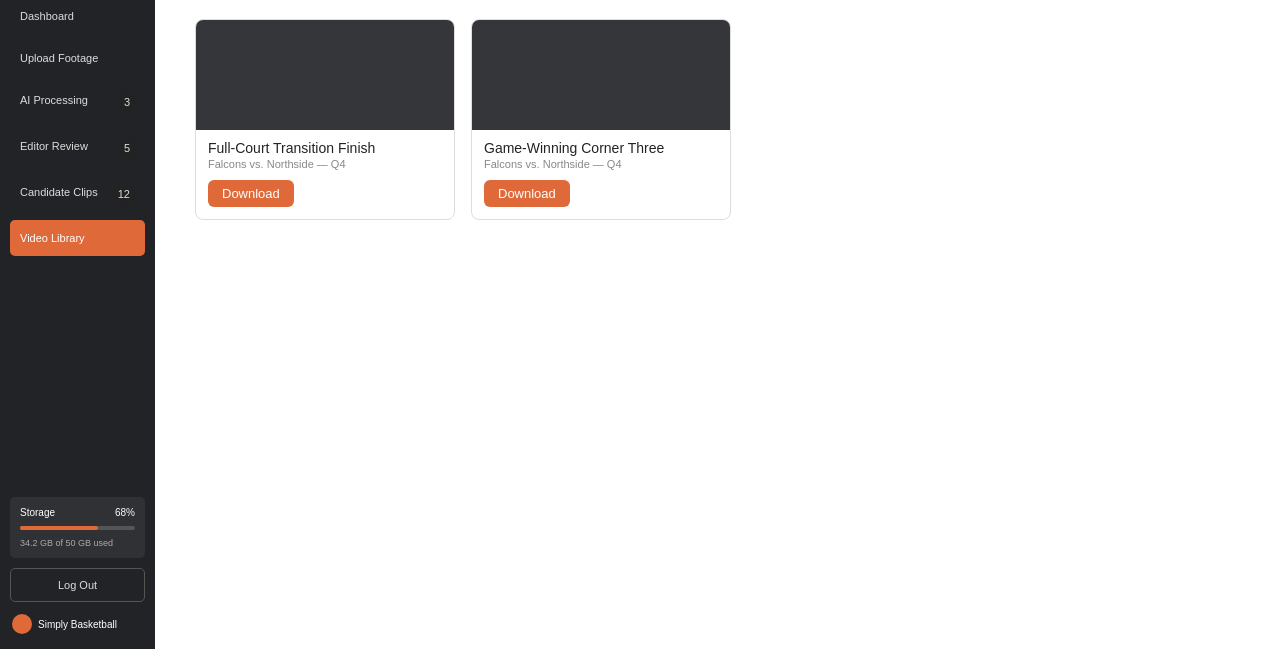
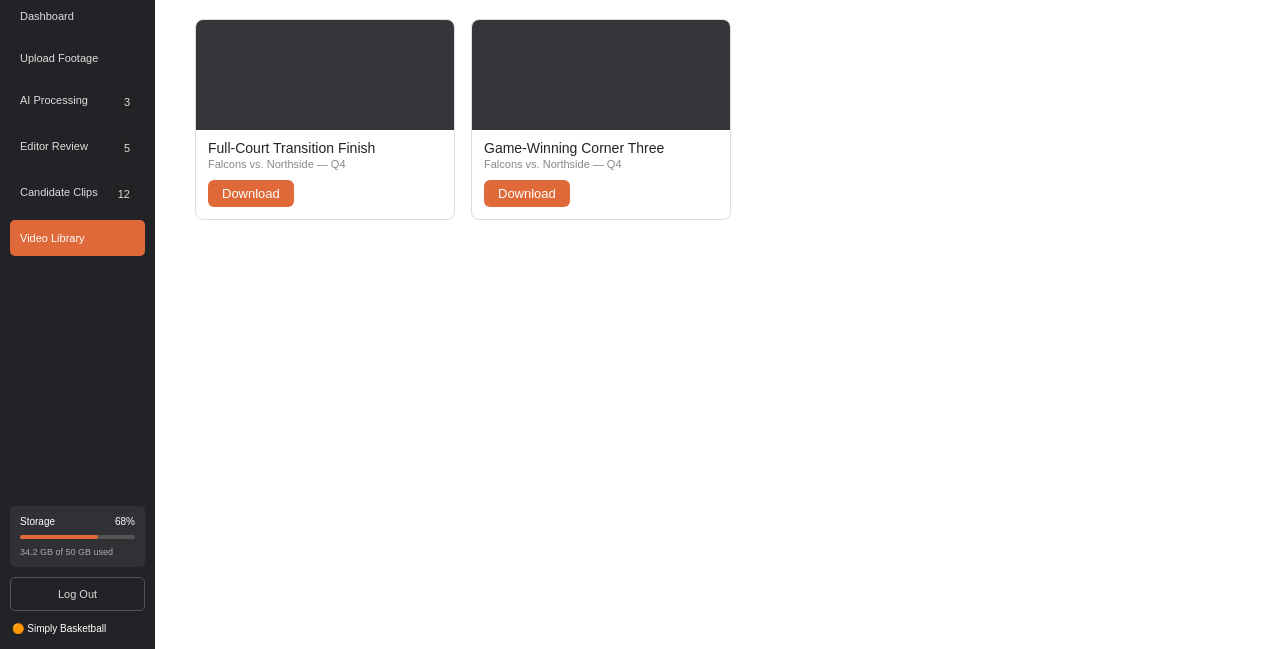
Before and after one commit to alanher100/SimplyVision, a plain HTML site: page video-library/index.html in a window 1280 px wide. Shown: the part 151-800 px from the top of the page. Drawn offline with Linux system fonts and the light colour scheme.

Commit message:
SV-63: refined Video Library styling sidebar

```diff
--- a/video-library/index.html
+++ b/video-library/index.html
@@ -36,8 +36,7 @@
       <a class="logout-btn" href="../frontend/login.html">Log Out</a>
 
       <div class="account">
-        <span class="account-dot"></span>
-        <span class="account-name">Simply Basketball</span>
+        <span class="account-name">🟠 Simply Basketball</span>
       </div>
     </div>
   </aside>
--- a/video-library/style.css
+++ b/video-library/style.css
@@ -144,13 +144,6 @@ button {
   font-size: 10px;
 }
 
-.account-dot {
-  width: 20px;
-  height: 20px;
-  border-radius: 50%;
-  background: var(--orange);
-  flex-shrink: 0;
-}
 
 .account-name {
   flex: 1;
```
